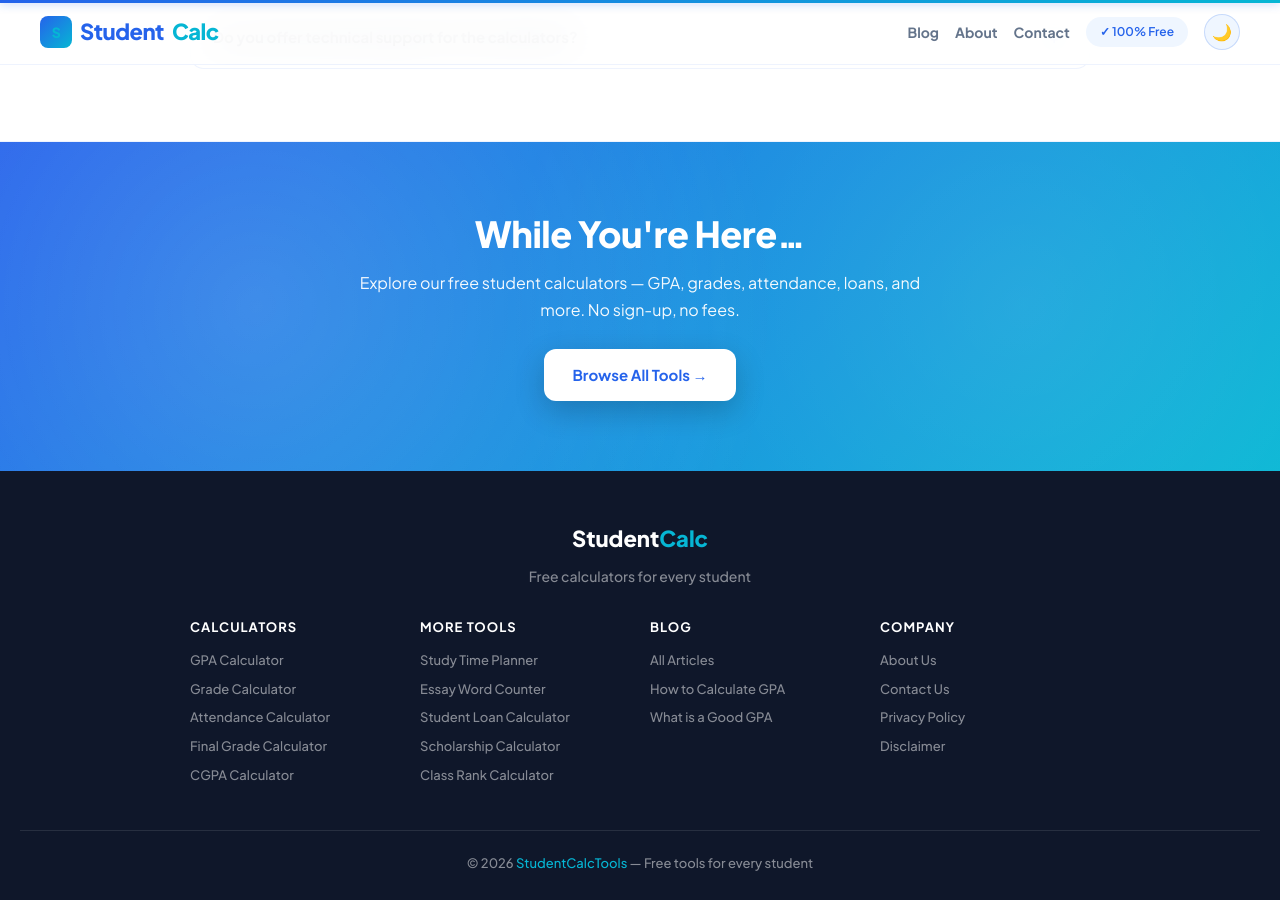
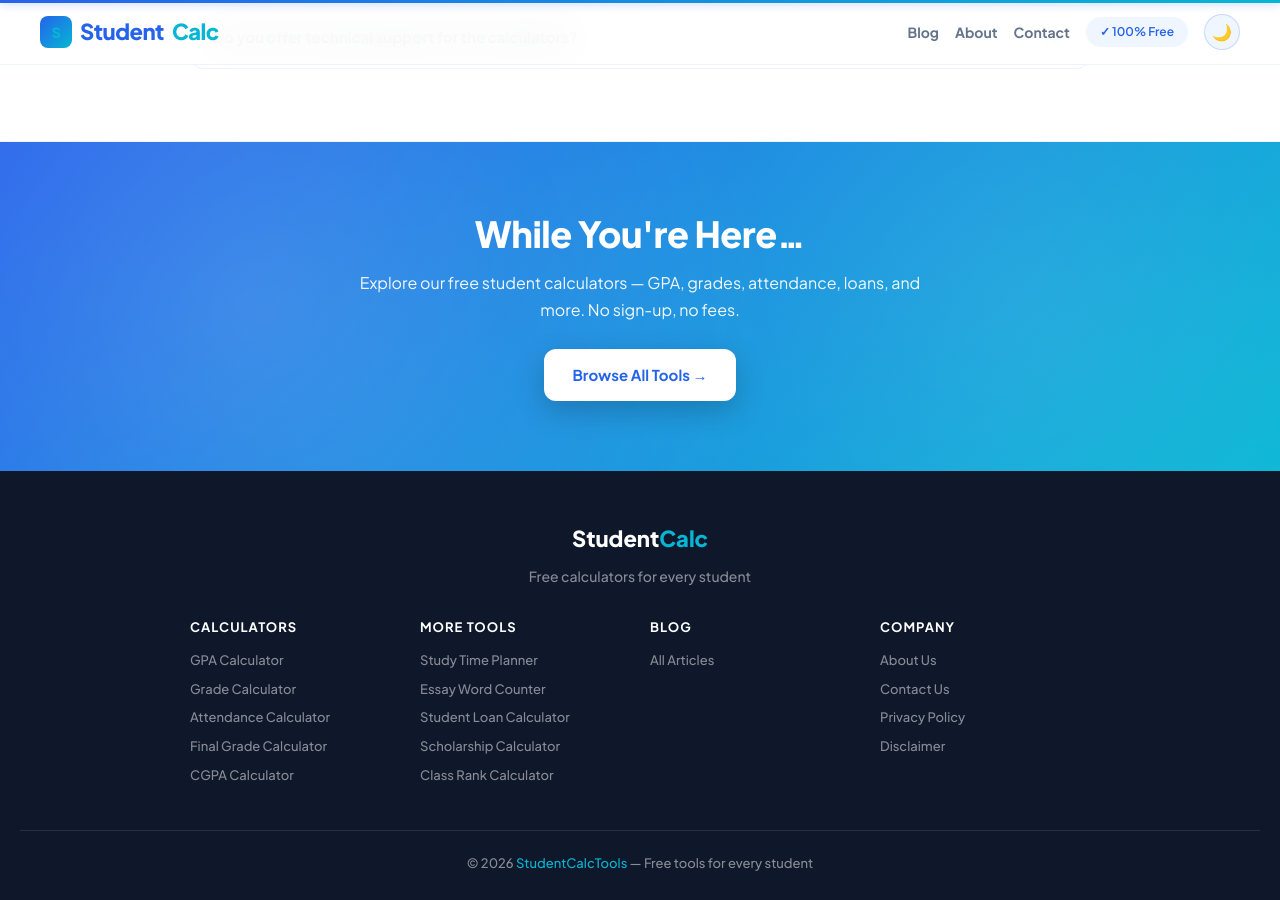
Before and after one commit to zaidmeo09-dhangal/studentcalctools, a Jekyll site: the page contact-us/index.html, which Jekyll copies as it is, in a window 1280 px wide and 900 px high, scrolled down 1516 px. Built offline with Jekyll 4.4.1, drawn with Linux system fonts in a browser that asks for light colours.

Commit message:
Fix contact page old URLs and SEO metadata

```diff
--- a/contact-us/index.html
+++ b/contact-us/index.html
@@ -2,10 +2,10 @@
 <html lang="en" data-theme="light">
 <head>
   <meta charset="UTF-8">
-  <link rel="apple-touch-icon" sizes="180x180" href="apple-touch-icon.png">
-  <link rel="icon" type="image/png" sizes="32x32" href="favicon-32x32.png">
-  <link rel="icon" type="image/png" sizes="16x16" href="favicon-16x16.png">
-  <link rel="manifest" href="site.webmanifest">
+  <link rel="apple-touch-icon" sizes="180x180" href="/apple-touch-icon.png">
+<link rel="icon" type="image/png" sizes="32x32" href="/favicon-32x32.png">
+<link rel="icon" type="image/png" sizes="16x16" href="/favicon-16x16.png">
+<link rel="manifest" href="/site.webmanifest">
   <meta name="theme-color" content="#2563eb">
   <link rel="canonical" href="https://studentcalctools.com/contact-us/">
   <meta name="viewport" content="width=device-width, initial-scale=1.0">
@@ -13,14 +13,14 @@
   <meta name="description" content="Get in touch with StudentCalcTools. Have questions, feedback, or suggestions? We would love to hear from you.">
   <meta property="og:type" content="website">
   <meta property="og:site_name" content="StudentCalcTools">
-  <meta property="og:url" content="https://studentcalctools.com/studentcalctools/contact-us/">
+  <meta property="og:url" content="https://studentcalctools.com/contact-us/">
   <meta property="og:title" content="Contact Us - StudentCalcTools">
   <meta property="og:description" content="Get in touch with StudentCalcTools. Have questions, feedback, or suggestions? We would love to hear from you.">
-  <meta property="og:image" content="https://studentcalctools.com/studentcalctools/og-image.png">
+  <meta property="og:image" content="https://studentcalctools.com/assets/images/og-image.webp">
   <meta name="twitter:card" content="summary_large_image">
   <meta name="twitter:title" content="Contact Us - StudentCalcTools">
   <meta name="twitter:description" content="Get in touch with StudentCalcTools. Have questions, feedback, or suggestions?">
-  <meta name="twitter:image" content="https://studentcalctools.com/studentcalctools/og-image.png">
+  <meta name="twitter:image" content="https://studentcalctools.com/assets/images/og-image.webp">
   <meta name="author" content="StudentCalcTools">
   <meta name="robots" content="index, follow">
 
@@ -32,7 +32,7 @@
   <link href="https://fonts.googleapis.com/css2?family=Plus+Jakarta+Sans:wght@400;500;600;700;800&display=swap" rel="stylesheet">
 
   <script type="application/ld+json">
-  {"@context":"https://schema.org","@type":"ContactPage","@id":"https://studentcalctools.com/studentcalctools/contact-us/","url":"https://studentcalctools.com/studentcalctools/contact-us/","name":"Contact Us - StudentCalcTools","description":"Get in touch with StudentCalcTools. Have questions, feedback, or suggestions?","isPartOf":{"@id":"https://studentcalctools.com/studentcalctools/"},"breadcrumb":{"@type":"BreadcrumbList","itemListElement":[{"@type":"ListItem","position":1,"name":"Home","item":"https://studentcalctools.com/studentcalctools/"},{"@type":"ListItem","position":2,"name":"Contact Us","item":"https://studentcalctools.com/studentcalctools/contact-us/"}]}}
+  {"@context":"https://schema.org","@type":"ContactPage","@id":"https://studentcalctools.com/contact-us/","url":"https://studentcalctools.com/contact-us/","name":"Contact Us - StudentCalcTools","description":"Get in touch with StudentCalcTools. Have questions, feedback, or suggestions?","isPartOf":{"@id":"https://studentcalctools.com/"},"breadcrumb":{"@type":"BreadcrumbList","itemListElement":[{"@type":"ListItem","position":1,"name":"Home","item":"https://studentcalctools.com/"},{"@type":"ListItem","position":2,"name":"Contact Us","item":"https://studentcalctools.com/contact-us/"}]}}
   </script>
   <script type="application/ld+json">
   {"@context":"https://schema.org","@type":"FAQPage","mainEntity":[{"@type":"Question","name":"How quickly do you respond to messages?","acceptedAnswer":{"@type":"Answer","text":"We typically respond within 24 to 48 hours on business days. We read every message and do our best to get back to you as quickly as possible."}},{"@type":"Question","name":"Can I suggest a new calculator tool?","acceptedAnswer":{"@type":"Answer","text":"Absolutely! We love hearing from students about what tools would help them most. Use the contact form and select 'Tool Suggestion' as the subject."}},{"@type":"Question","name":"Do you offer technical support?","acceptedAnswer":{"@type":"Answer","text":"Yes. If a calculator is not working correctly or you have found a bug, please describe the issue in the contact form and we will look into it promptly."}}]}
@@ -172,7 +172,7 @@
     <section class="page-hero">
       <div class="page-hero-content">
         <nav class="breadcrumb" aria-label="Breadcrumb">
-          <a href="https://studentcalctools.com/studentcalctools/">Home</a>
+          <a href="https://studentcalctools.com/">Home</a>
           <span class="breadcrumb-sep">›</span>
           <span>Contact Us</span>
         </nav>
@@ -269,7 +269,7 @@
       <div class="cta-wrap">
         <h2>While You're Here…</h2>
         <p>Explore our free student calculators — GPA, grades, attendance, loans, and more. No sign-up, no fees.</p>
-        <a href="https://studentcalctools.com/#tools" class="btn-cta">Browse All Tools →</a>
+        <a href="/#tools" class="btn-cta">Browse All Tools →</a>
       </div>
     </section>
 
@@ -281,7 +281,7 @@
         <div class="footer-grid">
             <div class="footer-col"><p class="col-title">Calculators</p><a href="/gpa-calculator/">GPA Calculator</a><a href="/grade-calculator/">Grade Calculator</a><a href="/attendance-calculator/">Attendance Calculator</a><a href="/final-grade-calculator/">Final Grade Calculator</a><a href="/cgpa-calculator/">CGPA Calculator</a></div>
             <div class="footer-col"><p class="col-title">More Tools</p><a href="/study-time-planner/">Study Time Planner</a><a href="/essay-word-counter/">Essay Word Counter</a><a href="/student-loan-calculator/">Student Loan Calculator</a><a href="/scholarship-calculator/">Scholarship Calculator</a><a href="/class-rank-calculator/">Class Rank Calculator</a></div>
-            <div class="footer-col"><p class="col-title">Blog</p><a href="/blog/">All Articles</a><a href="/blog/">How to Calculate GPA</a><a href="/blog/">What is a Good GPA</a></div>
+            <div class="footer-col"><p class="col-title">Blog</p><a href="/blog/">All Articles</a></div>
             <div class="footer-col"><p class="col-title">Company</p><a href="/about-us/">About Us</a><a href="/contact-us/">Contact Us</a><a href="/privacy-policy/">Privacy Policy</a><a href="/disclaimer/">Disclaimer</a></div>
         </div>
         <div class="footer-bottom"><p>© 2026 <span>StudentCalcTools</span> — Free tools for every student</p></div>
```
